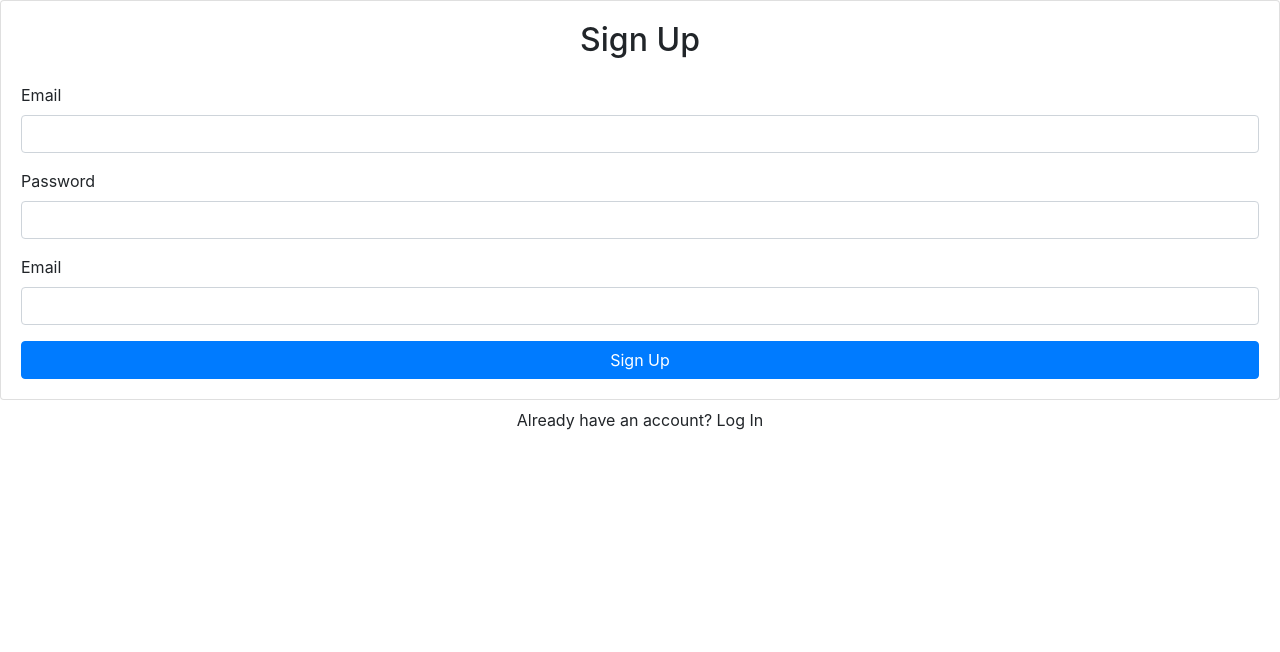
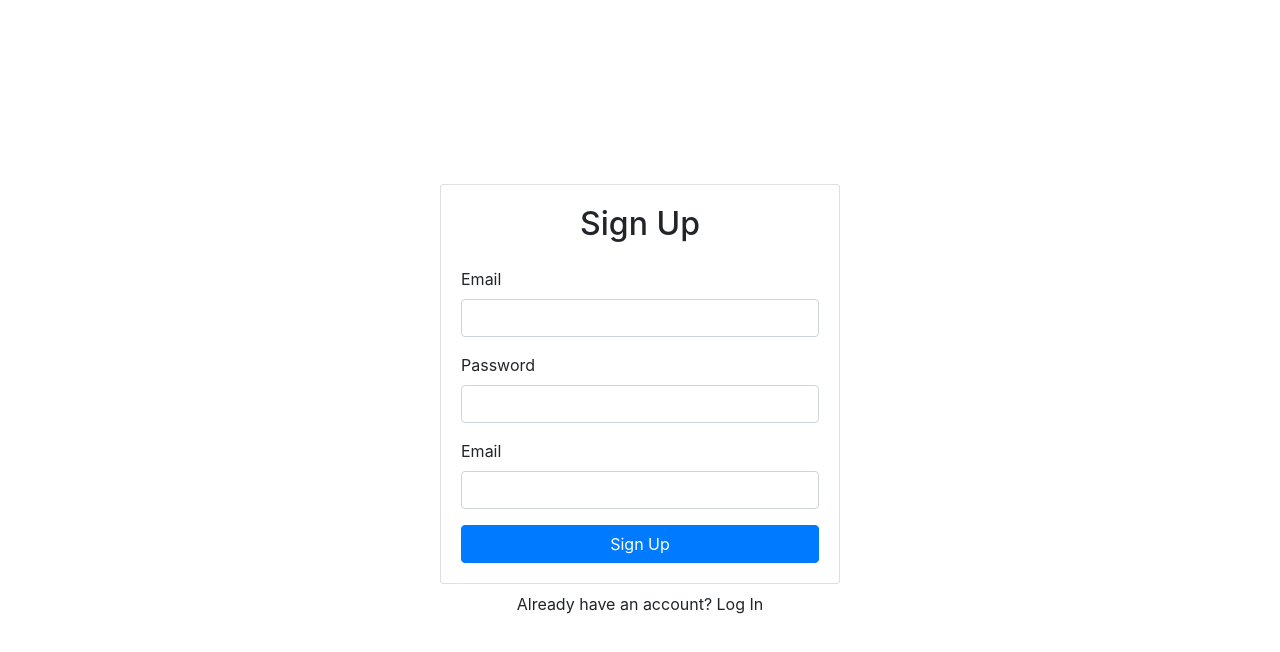
Before and after one commit to ele1992/LeagueofTinder, a React (Create React App) app: page / in a window 1280 px wide. Shown: the top 652 px of the page. Built offline with nearby package versions, Linux system fonts and the light colour scheme.

Commit message:
styled the sign up form

```diff
--- a/src/App.js
+++ b/src/App.js
@@ -1,9 +1,17 @@
 import Signup from "./components/Signup";
+import { Container } from "react-bootstrap";
 
 function App() {
   return (
     <div className="App">
-      <Signup />
+      <Container
+        className="d-flex align-items-center justify-content-center"
+        style={{ minHeight: "100vh" }}
+      >
+        <div className="w-100" style={{ maxWidth: "400px" }}>
+          <Signup />
+        </div>
+      </Container>
     </div>
   );
 }
```
